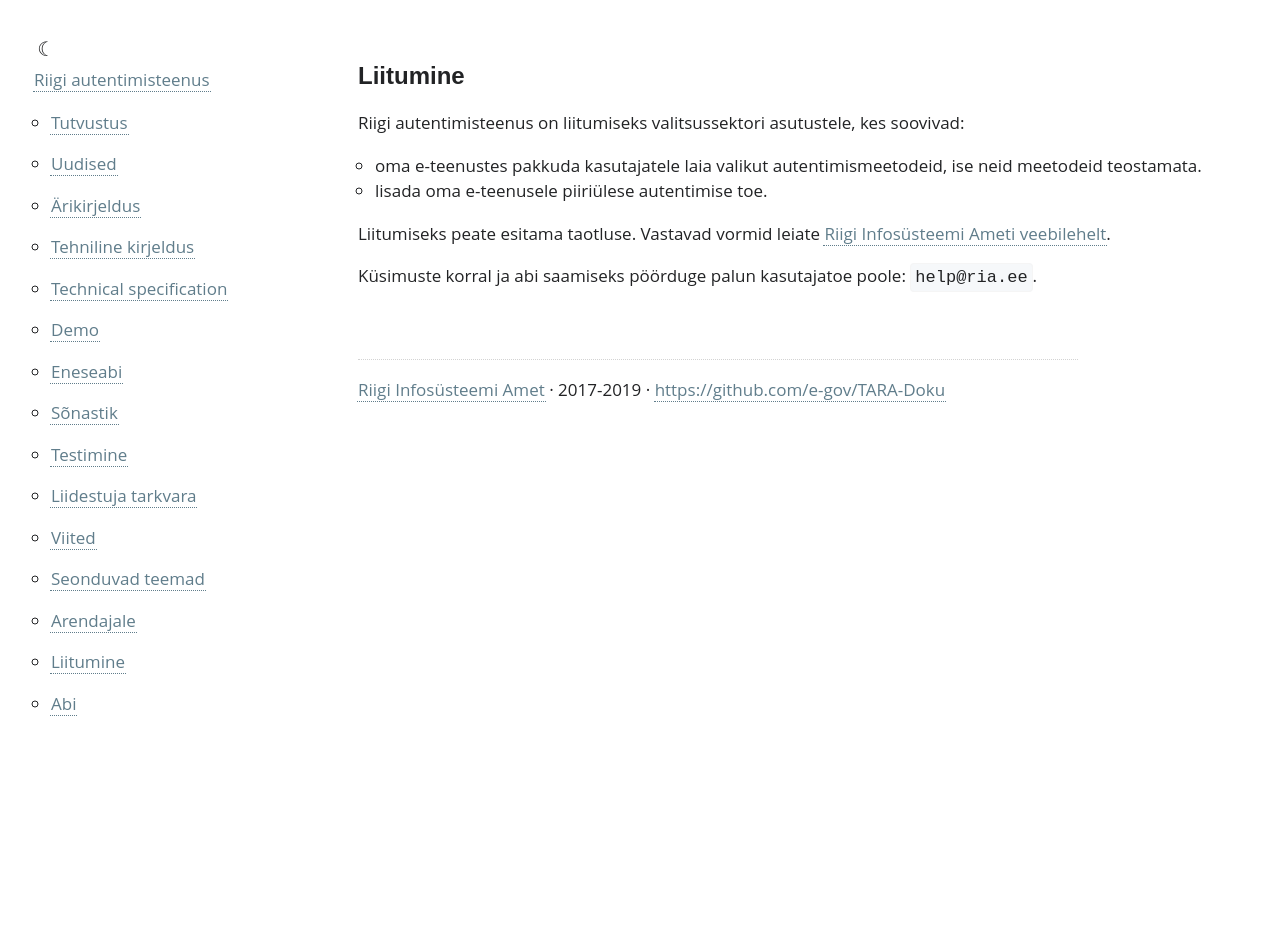
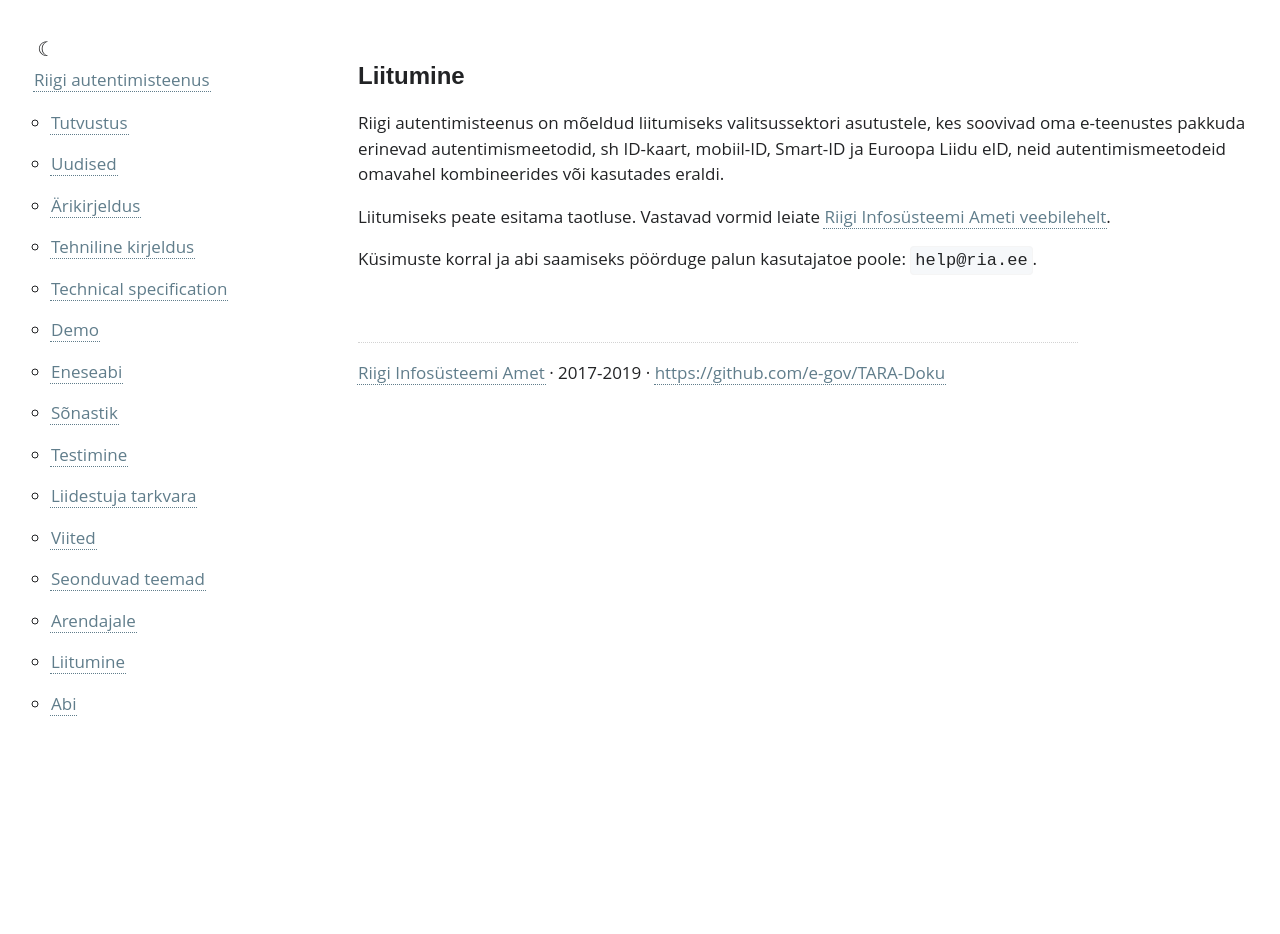
Before and after one commit to e-gov/TARA-Doku, a Jekyll site: the page built from Liitumine.md, in a window 1280 px wide. Built offline with Jekyll 4.4.1, drawn with Linux system fonts in a browser that asks for light colours; our own code applies the rules of GitHub Pages for plain Markdown files.

Commit message:
Update Liitumine.md

```diff
--- a/Liitumine.md
+++ b/Liitumine.md
@@ -4,9 +4,7 @@ permalink: Liitumine
 
 # Liitumine
 
-Riigi autentimisteenus on liitumiseks valitsussektori asutustele, kes soovivad:
-- oma e-teenustes pakkuda kasutajatele laia valikut autentimismeetodeid, ise neid meetodeid teostamata.
-- lisada oma e-teenusele piiriülese autentimise toe.
+Riigi autentimisteenus on mõeldud liitumiseks valitsussektori asutustele, kes soovivad oma e-teenustes pakkuda erinevad autentimismeetodid, sh ID-kaart, mobiil-ID, Smart-ID ja Euroopa Liidu eID, neid autentimismeetodeid omavahel kombineerides või kasutades eraldi.
 
 Liitumiseks peate esitama taotluse. Vastavad vormid leiate <a href='https://www.ria.ee/et/riigi-infosusteem/eid/partnerile.html#tara'>Riigi Infosüsteemi Ameti veebilehelt</a>.
 
```
